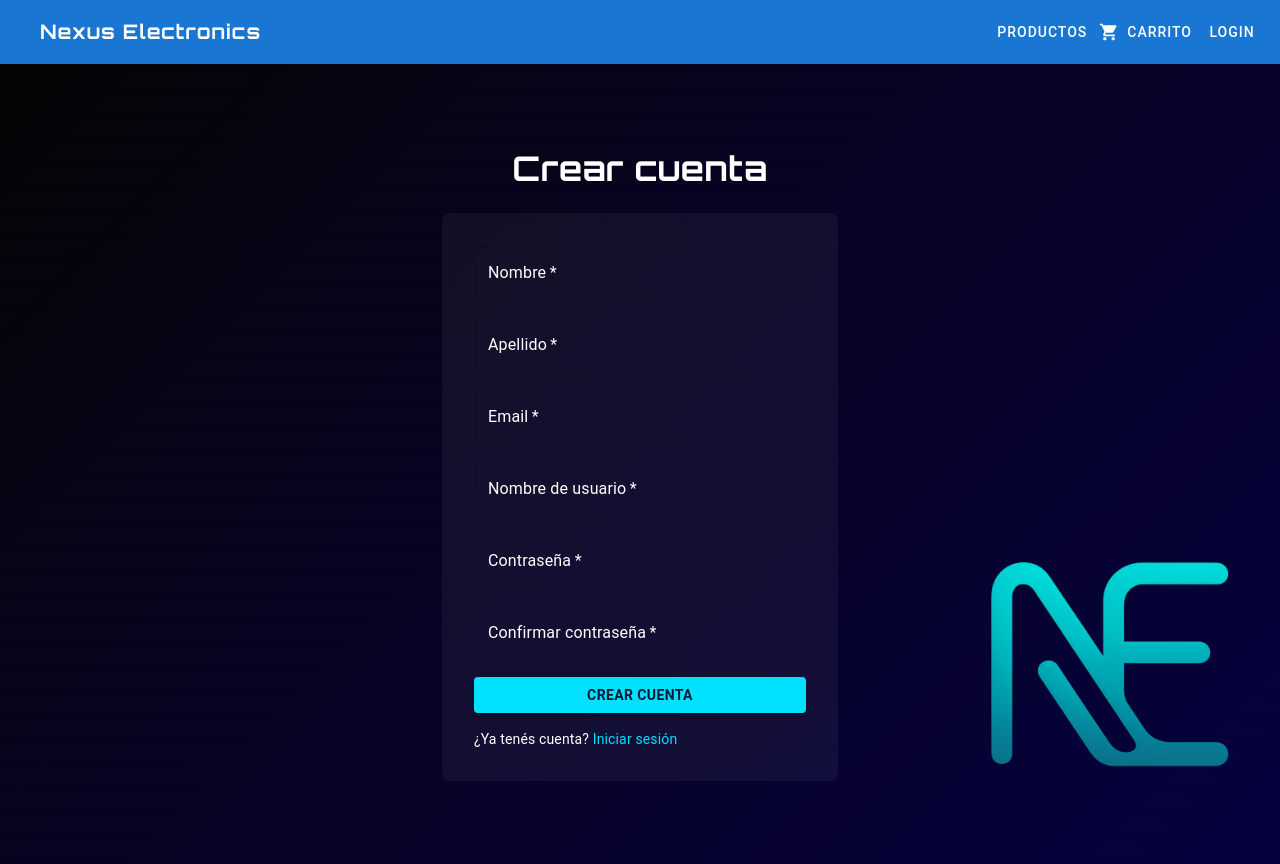
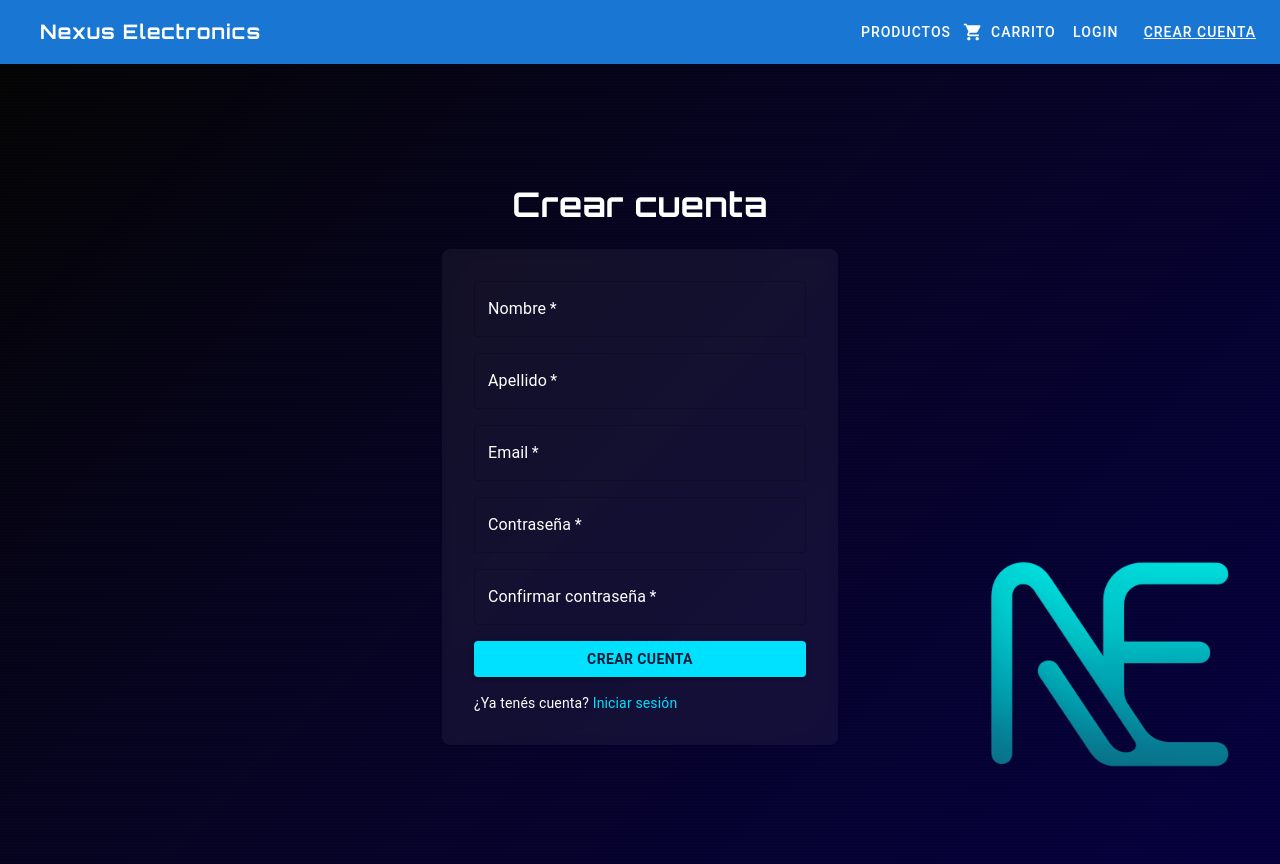
Before and after one commit to RamiroAbadie/Marketplace-Electrodomesticos-Front, a React (Vite) app: page /register in a window 1280 px wide. Built offline with nearby package versions, Linux system fonts and the light colour scheme.

Commit message:
- Se agregan fetch para inciar sesión y crear usuario. Se guarda token el LocalStorage

```diff
--- a/src/components/LoginForm.jsx
+++ b/src/components/LoginForm.jsx
@@ -1,4 +1,3 @@
-// src/components/LoginForm.jsx
 import {
     Box,
     Button,
@@ -17,7 +16,7 @@ export default function LoginForm() {
         e.preventDefault();
 
         try {
-            const res = await fetch("http://localhost:8080/api/login", {
+            const res = await fetch("http://localhost:8080/api/v1/auth/login", {
                 method: "POST",
                 headers: { "Content-Type": "application/json" },
                 body: JSON.stringify({ email, password }),
@@ -26,10 +25,18 @@ export default function LoginForm() {
             if (!res.ok) throw new Error("Login fallido");
 
             const data = await res.json();
-            console.log("Token recibido:", data.token); // Guardar token, redirigir, etc.
+            const token = data.access_token;
+
+            // Guardar el token en localStorage
+            localStorage.setItem("token", token);
+            console.log("Token guardado:", token);
+
+            // Redirigir al home (o dashboard)
+            window.location.href = "/";
 
         } catch (err) {
             console.error("Error en login:", err.message);
+            alert("Credenciales incorrectas.");
         }
     };
 
--- a/src/components/NavBar.jsx
+++ b/src/components/NavBar.jsx
@@ -1,4 +1,4 @@
-  /* src/components/NavBar.jsx */
+// src/components/NavBar.jsx
 import {
   AppBar,
   Toolbar,
@@ -7,18 +7,22 @@
   Box,
 } from "@mui/material";
 import { ShoppingCart } from "@mui/icons-material";
-  import { NavLink } from "react-router-dom";
+import { NavLink, useNavigate } from "react-router-dom";
 
 const linkBase = { color: "inherit", textDecoration: "none", letterSpacing: 1 };
 const active = { textDecoration: "underline" };
 
 export default function NavBar() {
+  const navigate = useNavigate();
+  const token = localStorage.getItem("token");
+
+  const handleLogout = () => {
+    localStorage.removeItem("token");
+    navigate("/login");
+  };
+
   return (
-      <AppBar
-        position="fixed"              /* fijo arriba */
-        elevation={0}
-        sx={{ px: { xs: 1, sm: 2 } }} /* padding horizontal responsivo */
-      >
+      <AppBar position="fixed" elevation={0} sx={{ px: { xs: 1, sm: 2 } }}>
         <Toolbar disableGutters>
           <Typography
               variant="h6"
@@ -27,14 +31,12 @@
               sx={{
                 ...linkBase,
                 fontWeight: 700,
-            fontFamily: "'Orbitron', sans-serif",   // 👈
+                fontFamily: "'Orbitron', sans-serif",
                 mx: 3,
               }}
           >
             Nexus Electronics
           </Typography>
-
-
 
           <Box sx={{ flexGrow: 1 }} />
 
@@ -47,6 +49,7 @@
           >
             Productos
           </Button>
+
           <Button
               component={NavLink}
               to="/cart"
@@ -57,6 +60,28 @@
           >
             Carrito
           </Button>
+
+          {token ? (
+              <>
+                <Button
+                    component={NavLink}
+                    to="/profile"
+                    color="inherit"
+                    sx={linkBase}
+                    style={({ isActive }) => (isActive ? active : undefined)}
+                >
+                  Mi cuenta
+                </Button>
+                <Button
+                    onClick={handleLogout}
+                    color="inherit"
+                    sx={{ ...linkBase, ml: 1 }}
+                >
+                  Cerrar sesión
+                </Button>
+              </>
+          ) : (
+              <>
                 <Button
                     component={NavLink}
                     to="/login"
@@ -66,6 +91,17 @@
                 >
                   Login
                 </Button>
+                <Button
+                    component={NavLink}
+                    to="/register"
+                    color="inherit"
+                    sx={{ ...linkBase, ml: 1 }}
+                    style={({ isActive }) => (isActive ? active : undefined)}
+                >
+                  Crear cuenta
+                </Button>
+              </>
+          )}
         </Toolbar>
       </AppBar>
   );
--- a/src/components/RegisterForm.jsx
+++ b/src/components/RegisterForm.jsx
@@ -12,7 +12,6 @@ export default function RegisterForm() {
     const [firstname, setFirstname] = useState("");
     const [lastname, setLastname] = useState("");
     const [email, setEmail] = useState("");
-    const [username, setUsername] = useState("");
     const [password, setPassword] = useState("");
     const [confirm, setConfirm] = useState("");
 
@@ -24,7 +23,31 @@ export default function RegisterForm() {
             return;
         }
 
-        // Todavía no tocamos esto
+        try {
+            const res = await fetch("http://localhost:8080/api/v1/auth/register", {
+                method: "POST",
+                headers: { "Content-Type": "application/json" },
+                body: JSON.stringify({
+                    firstname,
+                    lastname,
+                    email,
+                    password,
+                }),
+            });
+
+            const data = await res.json();
+
+            if (!res.ok) throw new Error(data.message || "Registro fallido");
+
+            const token = data.access_token;
+            localStorage.setItem("token", token);
+            console.log("Token guardado:", token);
+
+            window.location.href = "/";
+        } catch (err) {
+            console.error("Error en registro:", err.message);
+            alert(err.message);
+        }
     };
 
     return (
@@ -68,15 +91,6 @@ export default function RegisterForm() {
                     InputLabelProps={{ sx: { color: "white" } }}
                 />
                 <TextField
-                    label="Nombre de usuario"
-                    fullWidth
-                    required
-                    value={username}
-                    onChange={(e) => setUsername(e.target.value)}
-                    InputProps={{ sx: { color: "white" } }}
-                    InputLabelProps={{ sx: { color: "white" } }}
-                />
-                <TextField
                     label="Contraseña"
                     type="password"
                     fullWidth
```
Also changed, not shown: src/views/Profile.jsx (added). Lines whose indentation alone changed are shown as unchanged.
